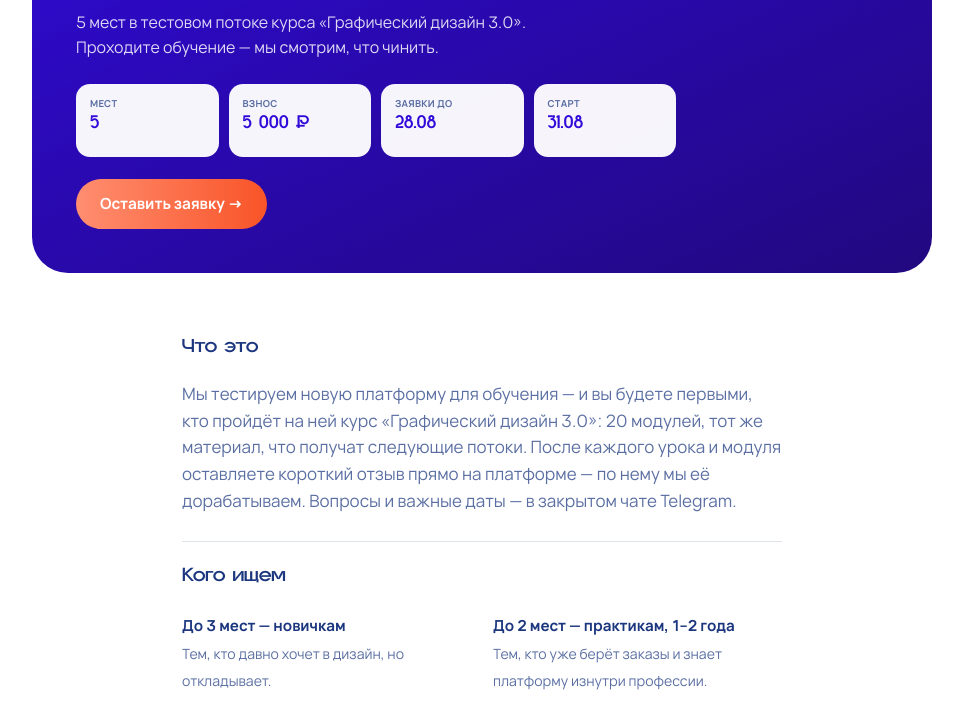
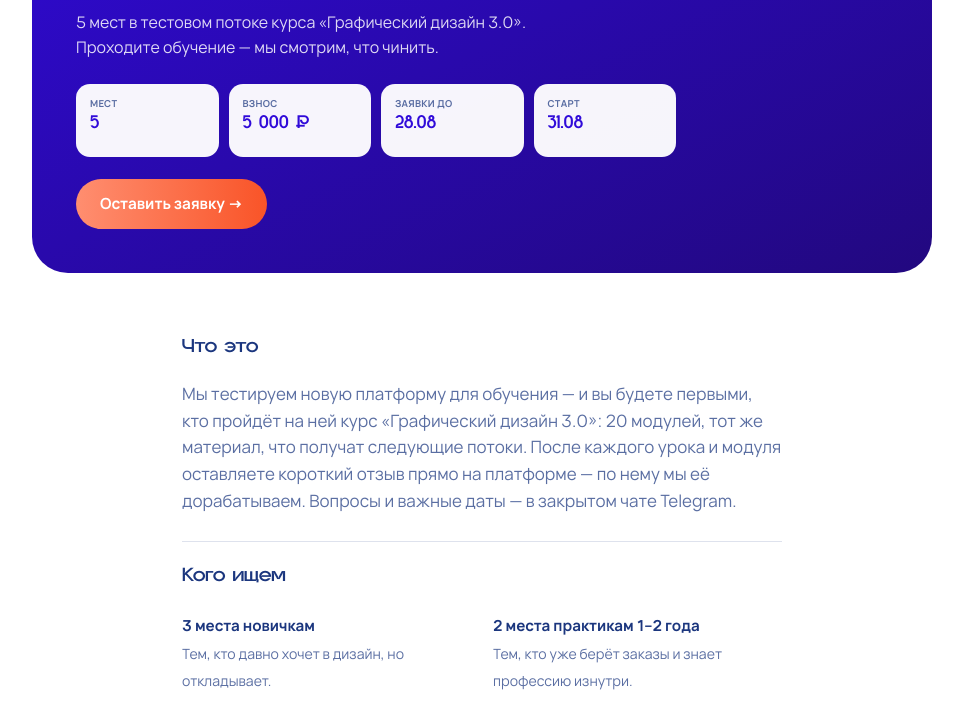
Before and after one commit to atmosferaprintt/focus-group, a plain HTML site: page index.html in a window 1280 px wide. Shown: the part 250-952 px from the top of the page, without its empty margins (158-1121 px from the left). Drawn offline with Linux system fonts and the light colour scheme.

Commit message:
Simplify audience card headings and copy

```diff
--- a/index.html
+++ b/index.html
@@ -158,8 +158,8 @@
     <section id="selection">
       <h2>Кого ищем</h2>
       <div class="who">
-        <div><b>До 3 мест — новичкам</b><span>Тем, кто давно хочет в дизайн, но откладывает.</span></div>
-        <div><b>До 2 мест — практикам, 1–2 года</b><span>Тем, кто уже берёт заказы и знает платформу изнутри профессии.</span></div>
+        <div><b>3 места новичкам</b><span>Тем, кто давно хочет в дизайн, но откладывает.</span></div>
+        <div><b>2 места практикам 1–2 года</b><span>Тем, кто уже берёт заказы и знает профессию изнутри.</span></div>
       </div>
       <p>Важнее не портфолио, а готовность дойти до конца, держать дедлайны и писать честную обратную связь.</p>
       <p><strong>Заявки — до 28 августа → старт — 31 августа.</strong></p>
```
